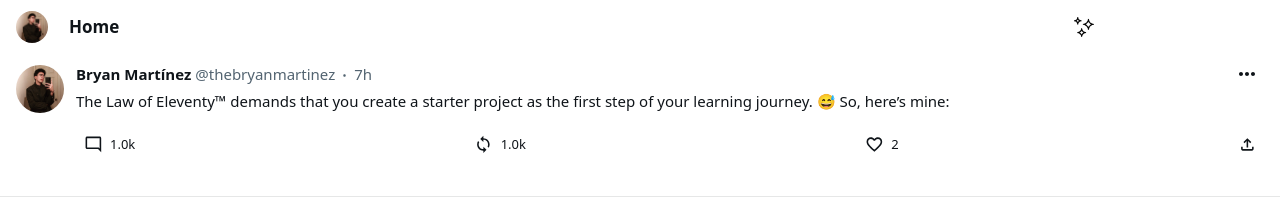
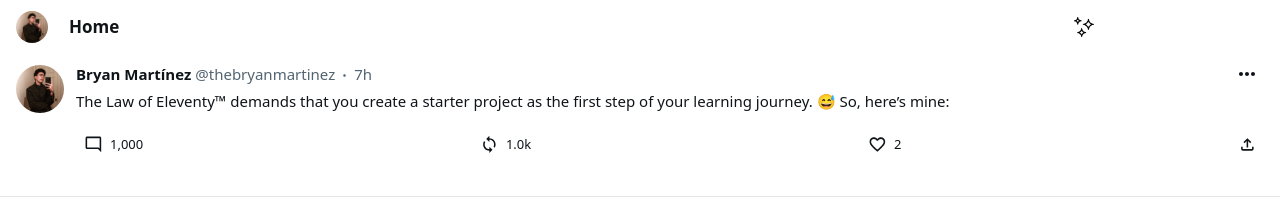
Before and after one commit to Rviewer-Challenges/5eOKpz2UfpRrzgF51dsN, a React (Vite) app: page / in a window 1280 px wide. Shown: the top 224 px of the page. Built offline with nearby package versions, Linux system fonts and the light colour scheme.

Commit message:
👌 IMPROVE: TweetFooterButton number distinction

```diff
--- a/src/components/TextTweet.jsx
+++ b/src/components/TextTweet.jsx
@@ -13,7 +13,7 @@ const TextTweet = ({ children }) => {
 			<div className='w-full'>
 				<TweetHeader name={'Bryan Martínez'} username={'thebryanmartinez'} hour={7}/>
 				<div className=''>{!children ? <p>This is a tweet</p> : children}</div>
-				<TweetFooter retweets={1000} comments={1000} likes={2}/>
+				<TweetFooter retweets={10000} comments={1000} likes={2}/>
 			</div>
 		</div>
 	)
--- a/src/components/TweetFooter/TweetFooterButton.jsx
+++ b/src/components/TweetFooter/TweetFooterButton.jsx
@@ -1,6 +1,9 @@
 const TweetFooterButton = ({ children, color, number }) => {
-	if (number >= 1000) {
-		number = `${(number / 1000).toFixed(1)}k`
+	if (number >= 1000 && number < 10000) {
+		number = number.toString().replace(/\B(?=(\d{3})+(?!\d))/g, ',')
+	}
+	if (number >= 10000) {
+		number = `${(number / 10000).toFixed(1)}k`
 	}
 
 	return (
```
